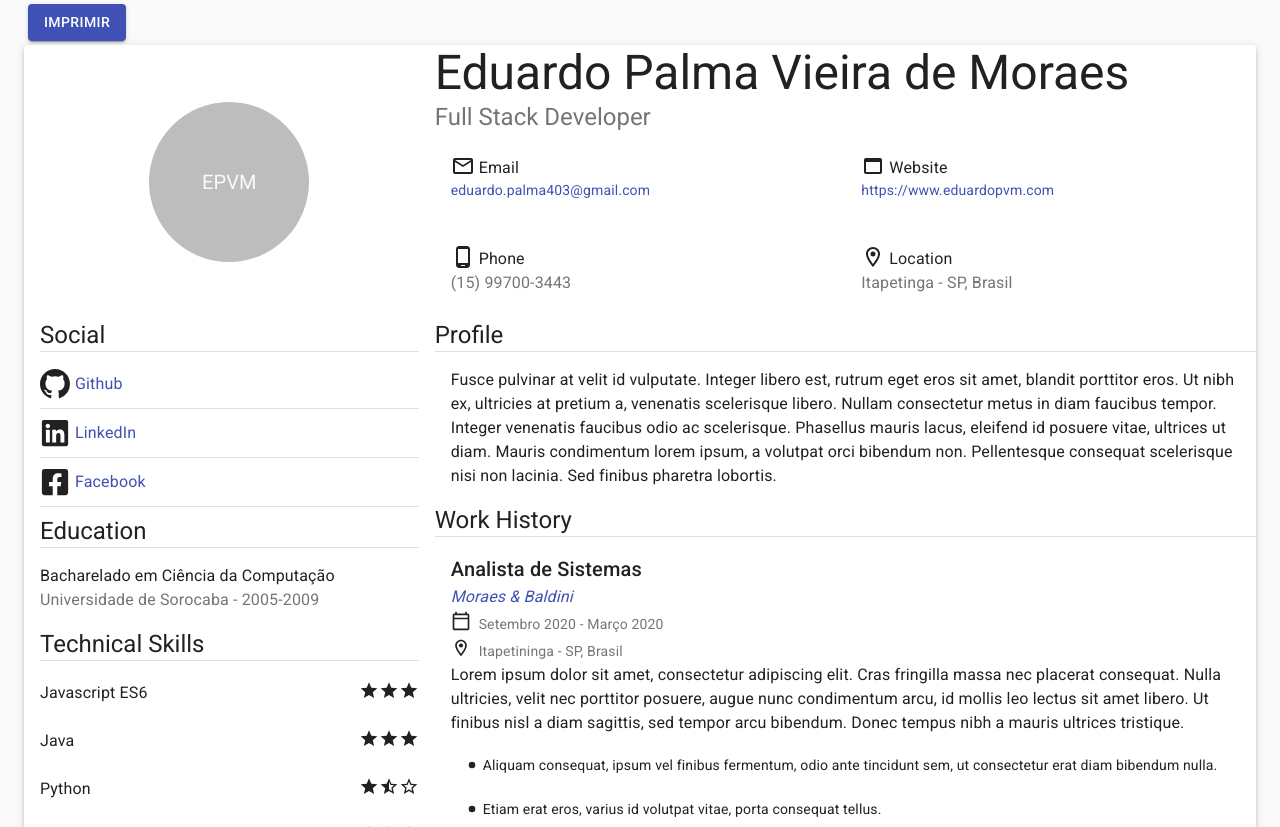
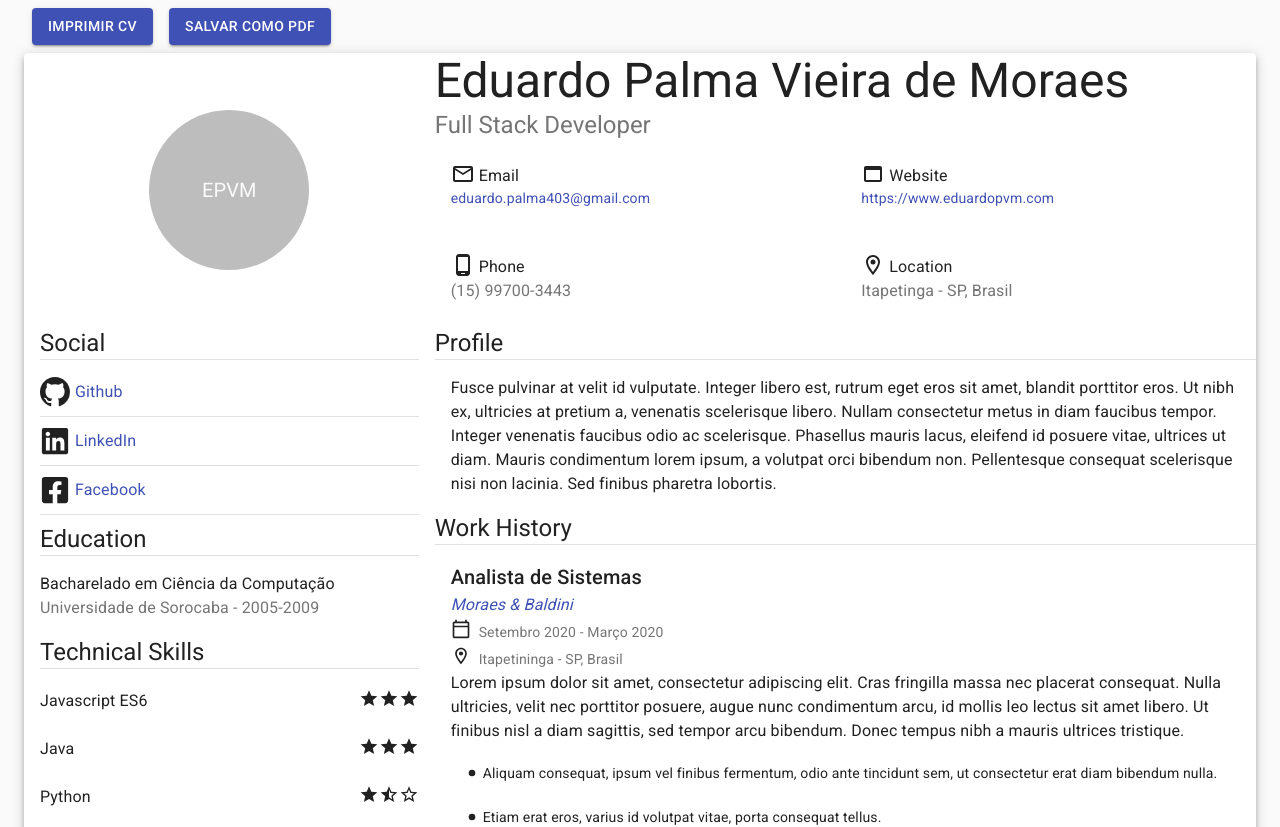
Before and after one commit to eduardopvm/react-cv, a React (Create React App) app: page / in a window 1280 px wide. Shown: the top 827 px of the page. Built offline with nearby package versions, Linux system fonts and the light colour scheme.

Commit message:
increased paper elevation and added non working button to save cv to pdf

```diff
--- a/src/Layout.js
+++ b/src/Layout.js
@@ -21,7 +21,7 @@ const useStyles = makeStyles((theme) => ({
     height: theme.spacing(20),
   },
   button: {
-    margin: "0.25rem"
+    margin: "0.5rem"
   }
 }));
 
@@ -34,8 +34,9 @@ export default function Layout(props) {
 
   return (
     <Container fixed>
-      <Button onClick={handlePrint} variant="contained" color="primary" className={classes.button}>Imprimir</Button>
-        <Paper elevation={3} component="main">
+      <Button onClick={handlePrint} variant="contained" color="primary" className={classes.button}>Imprimir CV</Button>
+      <Button variant="contained" color="primary" className={classes.button}>Salvar como PDF</Button>
+        <Paper elevation={5} component="main">
           {/* Full page grid container */}
           <Grid container ref={componentRef}>
             <Grid container item xs={4}>
```
